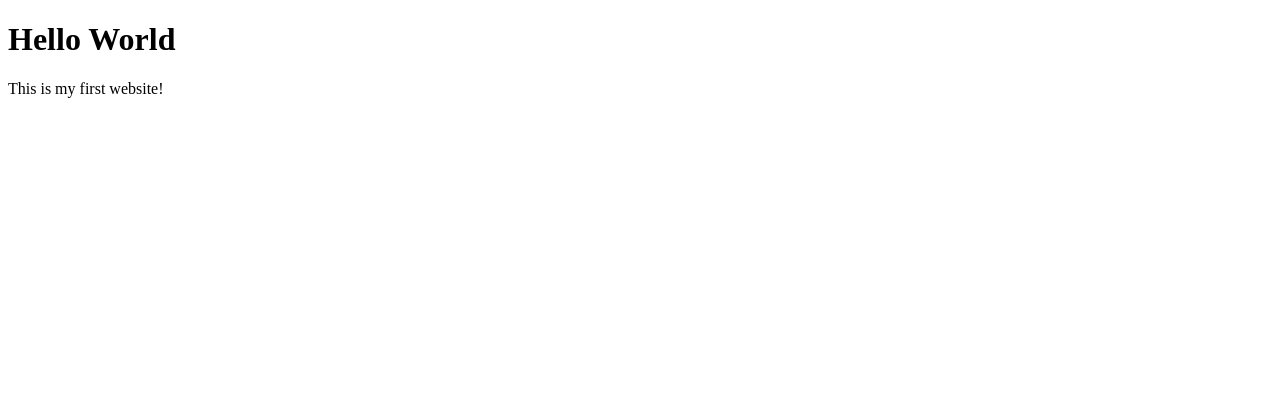
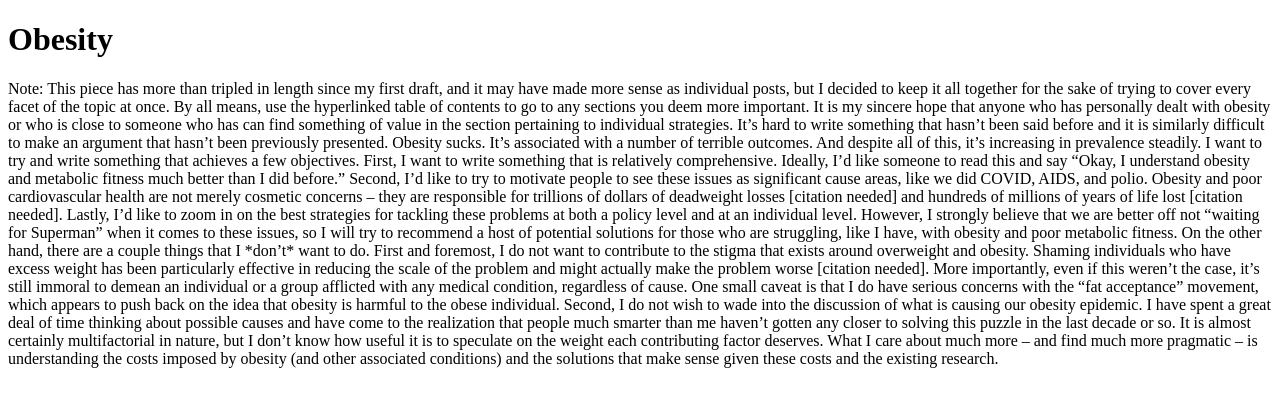
Before and after one commit to abarber217/abarber217.github.io, a plain HTML site: page index.html in a window 1280 px wide. Drawn offline with Linux system fonts and the light colour scheme.

Commit message:
Update index.html

```diff
--- a/index.html
+++ b/index.html
@@ -1,7 +1,16 @@
 <!DOCTYPE html>
 <html>
 <body>
-<h1>Hello World</h1>
-<p>This is my first website!</p>
+<h1>Obesity</h1>
+<it>
+Note: This piece has more than tripled in length since my first draft, and it may have made more sense as individual posts, but I decided to keep it all together for the sake of trying to cover every facet of the topic at once. By all means, use the hyperlinked table of contents to go to any sections you deem more important. It is my sincere hope that anyone who has personally dealt with obesity or who is close to someone who has can find something of value in the section pertaining to individual strategies.
+</it>
+
+It’s hard to write something that hasn’t been said before and it is similarly difficult to make an argument that hasn’t been previously presented. Obesity sucks. It’s associated with a number of terrible outcomes. And despite all of this, it’s increasing in prevalence steadily.
+
+I want to try and write something that achieves a few objectives. First, I want to write something that is relatively comprehensive. Ideally, I’d like someone to read this and say “Okay, I understand obesity and metabolic fitness much better than I did before.” Second, I’d like to try to motivate people to see these issues as significant cause areas, like we did COVID, AIDS, and polio. Obesity and poor cardiovascular health are not merely cosmetic concerns – they are responsible for trillions of dollars of deadweight losses [citation needed] and hundreds of millions of years of life lost [citation needed]. Lastly, I’d like to zoom in on the best strategies for tackling these problems at both a policy level and at an individual level. However, I strongly believe that we are better off not “waiting for Superman” when it comes to these issues, so I will try to recommend a host of potential solutions for those who are struggling, like I have, with obesity and poor metabolic fitness.
+
+On the other hand, there are a couple things that I *don’t* want to do. First and foremost, I do not want to contribute to the stigma that exists around overweight and obesity. Shaming individuals who have excess weight has been particularly effective in reducing the scale of the problem and might actually make the problem worse [citation needed]. More importantly, even if this weren’t the case, it’s still immoral to demean an individual or a group afflicted with any medical condition, regardless of cause. One small caveat is that I do have serious concerns with the “fat acceptance” movement, which appears to push back on the idea that obesity is harmful to the obese individual. Second, I do not wish to wade into the discussion of what is causing our obesity epidemic. I have spent a great deal of time thinking about possible causes and have come to the realization that people much smarter than me haven’t gotten any closer to solving this puzzle in the last decade or so. It is almost certainly multifactorial in nature, but I don’t know how useful it is to speculate on the weight each contributing factor deserves. What I care about much more – and find much more pragmatic – is understanding the costs imposed by obesity (and other associated conditions) and the solutions that make sense given these costs and the existing research.
+
 </body>
 </html>
```
